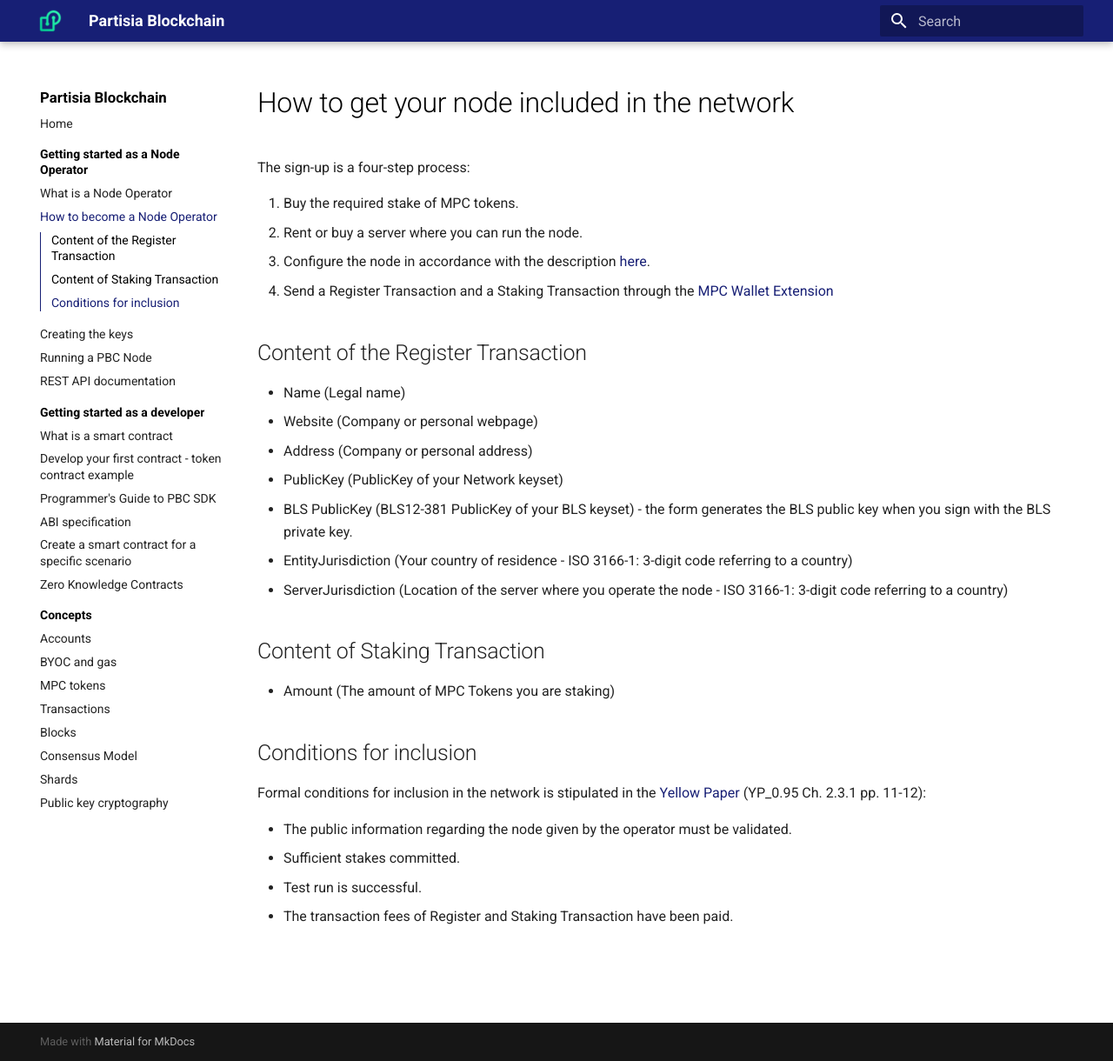
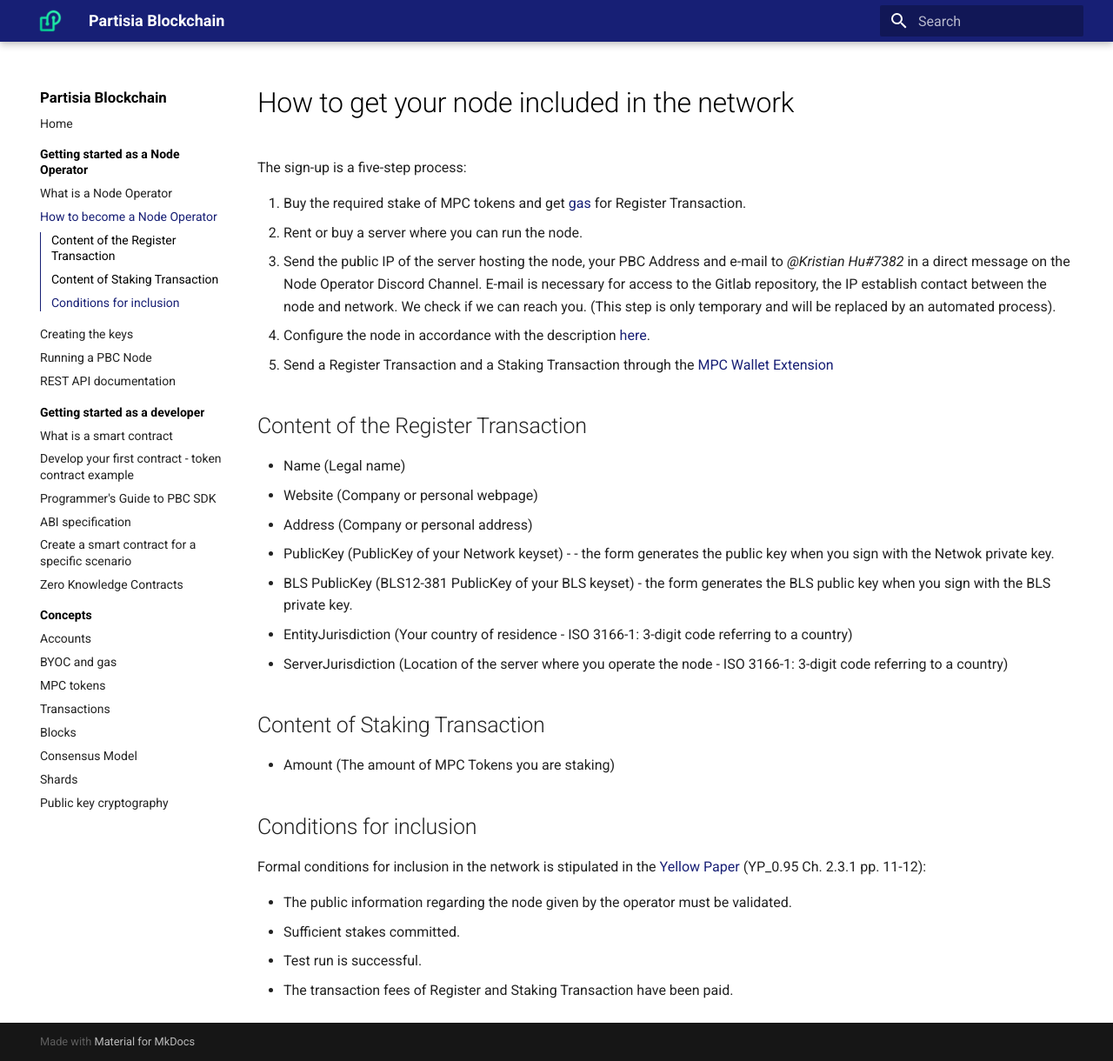
Before and after one commit to 0xSero/partisia-docs, an MkDocs documentation site: the page built from docs/bpinclusion.md, in a window 1280 px wide and 1220 px high. Shown: the whole window at 87% size. Built offline with MkDocs 1.6.1 and Material for MkDocs 9.7.7, drawn with Linux system fonts in a browser that asks for light colours; a script that is not in the unit is left out.

Commit message:
Details were left out

```diff
--- a/docs/bpinclusion.md
+++ b/docs/bpinclusion.md
@@ -1,18 +1,19 @@
 # How to get your node included in the network
 
-The sign-up is a four-step process:
+The sign-up is a five-step process:
 
-1. Buy the required stake of MPC tokens.
+1. Buy the required stake of MPC tokens and get [gas](byoc.md) for Register Transaction.
 2. Rent or buy a server where you can run the node.
-3. Configure the node in accordance with the description [here](operator.md).
-4. Send a Register Transaction and a Staking Transaction through the [MPC Wallet Extension](https://chrome.google.com/webstore/detail/partisia-wallet/gjkdbeaiifkpoencioahhcilildpjhgh)
+3. Send the public IP of the server hosting the node, your PBC Address and e-mail to *@Kristian Hu#7382* in a direct message on the Node Operator Discord Channel. E-mail is necessary for access to the Gitlab repository, the IP establish contact between the node and network. We check if we can reach you. (This step is only temporary and will be replaced by an automated process).
+4. Configure the node in accordance with the description [here](operator.md).
+5. Send a Register Transaction and a Staking Transaction through the [MPC Wallet Extension](https://chrome.google.com/webstore/detail/partisia-wallet/gjkdbeaiifkpoencioahhcilildpjhgh)
 
 ## Content of the Register Transaction
 
 - Name (Legal name)
 - Website (Company or personal webpage)
 - Address (Company or personal address)
-- PublicKey (PublicKey of your Network keyset)
+- PublicKey (PublicKey of your Network keyset) - - the form generates the public key when you sign with the Netwok private key.
 - BLS PublicKey (BLS12-381 PublicKey of your BLS keyset) - the form generates the BLS public key when you sign with the BLS private key.
 - EntityJurisdiction (Your country of residence - ISO 3166-1: 3-digit code referring to a country)
 - ServerJurisdiction (Location of the server where you operate the node - ISO 3166-1: 3-digit code referring to a country)
```
Also changed, not shown: docs/operator.md (+1 -1 lines).
